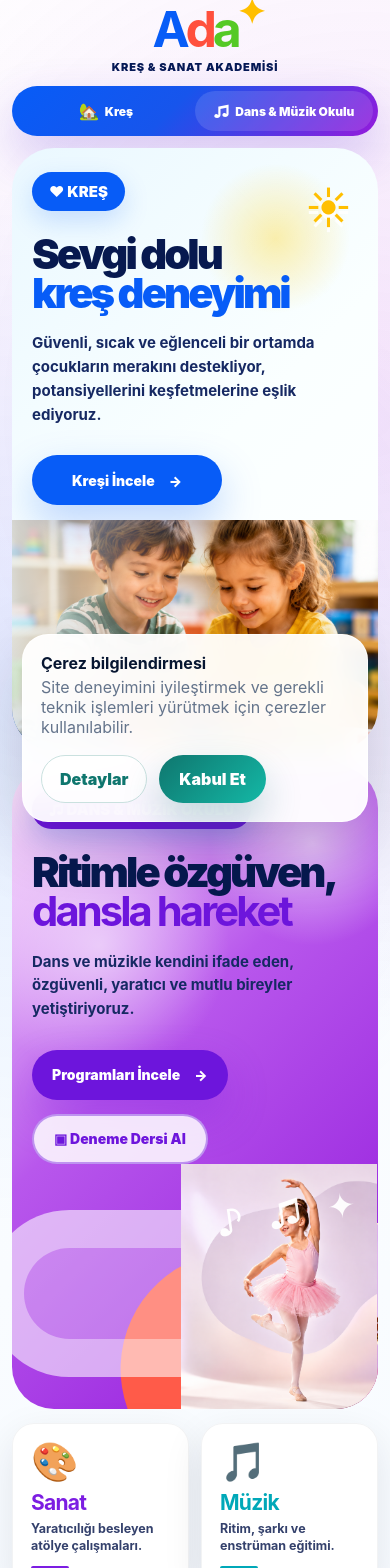
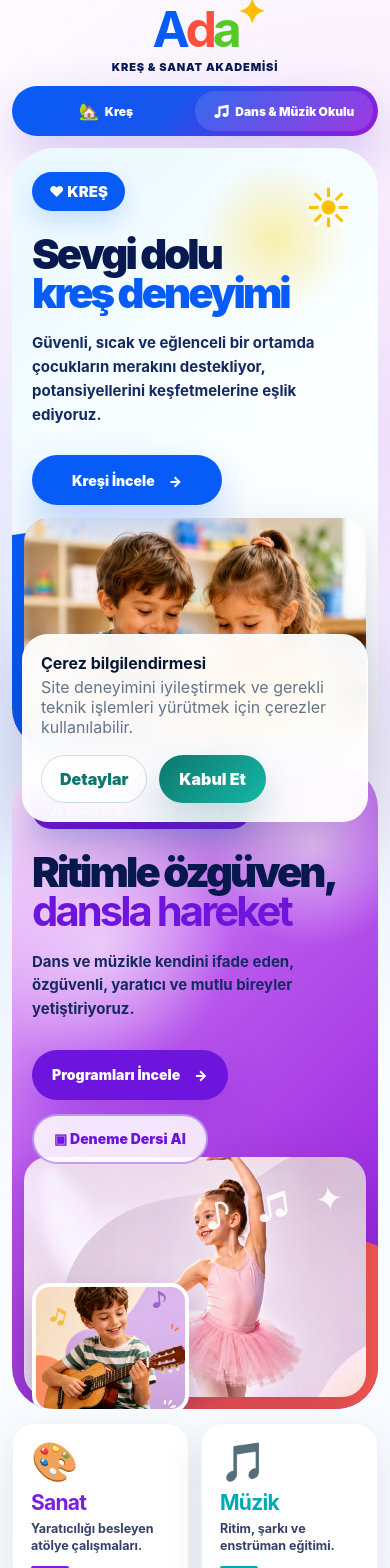
Before and after one commit to furukcell/FK-Service-Templates, a Next.js app in the folder apps/web/: page /ada-yeni in a window 390 px wide. Shown: the top 1568 px of the page. Built offline with nearby package versions, Linux system fonts and the light colour scheme; no server answers.

Commit message:
Update ada-yeni-reference.css

```diff
--- a/apps/web/src/styles/ada-yeni-reference.css
+++ b/apps/web/src/styles/ada-yeni-reference.css
@@ -258,17 +258,20 @@
   pointer-events: none;
 }
 
+/* --- SOL PANEL: Kreş görseli --- */
+/* Referanstaki gibi tek, temiz, yuvarlak köşeli kart. Eski ellipse clip-path kaldırıldı. */
 .adaPosterKresImage {
   position: absolute;
   z-index: 4;
-  right: 0;
-  bottom: 0;
-  width: 57%;
-  height: 78%;
+  right: 28px;
+  top: 28px;
+  bottom: 28px;
+  width: 56%;
   margin: 0;
   overflow: hidden;
-  border-radius: 140px 0 0 48px;
-  clip-path: ellipse(92% 82% at 64% 52%);
+  border-radius: 36px;
+  clip-path: none;
+  box-shadow: 0 24px 60px rgba(7, 26, 85, .18);
 }
 
 .adaPosterKresImage img,
@@ -281,81 +284,83 @@
   object-fit: cover;
 }
 
+.adaPosterKresImage img {
+  object-position: center 30%;
+}
+
 .adaPosterKresImage::after {
   content: "";
   position: absolute;
   inset: 0;
-  background: linear-gradient(90deg, rgba(234,248,255,.80), rgba(255,255,255,.18) 38%, transparent 62%);
+  border-radius: inherit;
+  background: linear-gradient(90deg, rgba(234,248,255,.35), transparent 30%);
 }
 
+/* --- SAĞ PANEL: Dans & Müzik sahnesi --- */
+/* Ana görsel (bale) tüm alanı kaplar, gitar görseli sol-altta binen küçük accent kart. */
 .adaPosterStage {
   position: absolute;
   z-index: 4;
-  right: 0;
-  top: 0;
-  bottom: 0;
-  width: 52%;
+  right: 28px;
+  top: 28px;
+  bottom: 28px;
+  width: 56%;
   isolation: isolate;
-  overflow: hidden;
-  border-radius: 999px 62px 62px 999px;
-  clip-path: ellipse(78% 80% at 72% 52%);
+  overflow: visible;
+  border-radius: 36px;
+  clip-path: none;
 }
 
 .adaPosterStage::before {
-  content: "";
-  position: absolute;
-  z-index: 1;
-  inset: 46px -18px 32px -26px;
-  border-radius: 999px;
-  background: rgba(255,255,255,.32);
-  border: 38px solid rgba(255,255,255,.38);
+  display: none;
 }
 
 .adaPosterBaleImage {
   position: absolute;
   z-index: 5;
-  right: -8px;
-  bottom: -10px;
-  width: 64%;
-  height: 94%;
+  inset: 0;
+  width: 100%;
+  height: 100%;
   margin: 0;
-  overflow: visible;
+  overflow: hidden;
+  border-radius: 36px;
+  box-shadow: 0 24px 60px rgba(60, 10, 110, .28);
 }
 
 .adaPosterBaleImage img {
-  object-fit: contain;
-  object-position: center bottom;
+  object-fit: cover;
+  object-position: center 20%;
 }
 
 .adaPosterGuitarCard {
   position: absolute;
-  z-index: 3;
-  right: -54px;
-  bottom: 0;
-  width: 58%;
-  height: 64%;
+  z-index: 7;
+  left: -34px;
+  bottom: -28px;
+  width: 46%;
+  height: 46%;
   margin: 0;
   overflow: hidden;
-  border: 0;
-  border-radius: 180px 0 0 180px;
-  background: transparent;
-  box-shadow: none;
-  opacity: .95;
-  filter: saturate(1.08);
+  border: 6px solid #fff;
+  border-radius: 28px;
+  background: #fff;
+  box-shadow: 0 18px 40px rgba(60, 10, 110, .30);
+  opacity: 1;
+  filter: none;
 }
 
 .adaPosterGuitarCard img {
-  object-position: 42% center;
+  object-position: center center;
 }
 
 .adaPosterNotes {
   position: absolute;
   z-index: 8;
-  top: 66px;
-  right: 22px;
-  color: rgba(255,255,255,.95);
-  font-size: 62px;
-  letter-spacing: 18px;
+  top: 20px;
+  right: 20px;
+  color: rgba(255,255,255,.9);
+  font-size: 48px;
+  letter-spacing: 12px;
   transform: rotate(-8deg);
 }
 
@@ -649,10 +654,37 @@
   .adaPosterPrimary,
   .adaPosterPurple,
   .adaPosterOutline { min-height: 50px; padding: 0 20px; font-size: 14px; }
-  .adaPosterKresImage { width: 100%; height: 230px; right: 0; bottom: 0; border-radius: 0 0 28px 28px; clip-path: ellipse(90% 80% at 55% 50%); }
-  .adaPosterStage { width: 100%; height: 245px; top: auto; bottom: 0; border-radius: 0 0 28px 28px; clip-path: none; }
-  .adaPosterBaleImage { width: 54%; height: 100%; right: 0; bottom: 0; }
-  .adaPosterGuitarCard { width: 48%; height: 76%; right: -18px; bottom: 0; border-radius: 120px 0 0 120px; }
+
+  .adaPosterKresImage {
+    width: calc(100% - 24px);
+    height: 220px;
+    right: 12px;
+    left: 12px;
+    top: auto;
+    bottom: 12px;
+    border-radius: 24px;
+  }
+
+  .adaPosterStage {
+    width: calc(100% - 24px);
+    height: 240px;
+    right: 12px;
+    left: 12px;
+    top: auto;
+    bottom: 12px;
+  }
+
+  .adaPosterBaleImage { border-radius: 24px; }
+
+  .adaPosterGuitarCard {
+    width: 46%;
+    height: 130px;
+    left: 8px;
+    bottom: -16px;
+    border-radius: 18px;
+    border-width: 4px;
+  }
+
   .adaPosterSun { top: 32px; left: auto; right: 26px; font-size: 44px; }
   .adaPosterCloud { display: none; }
   .adaPosterNotes { top: 28px; right: 14px; font-size: 34px; letter-spacing: 8px; }
```
